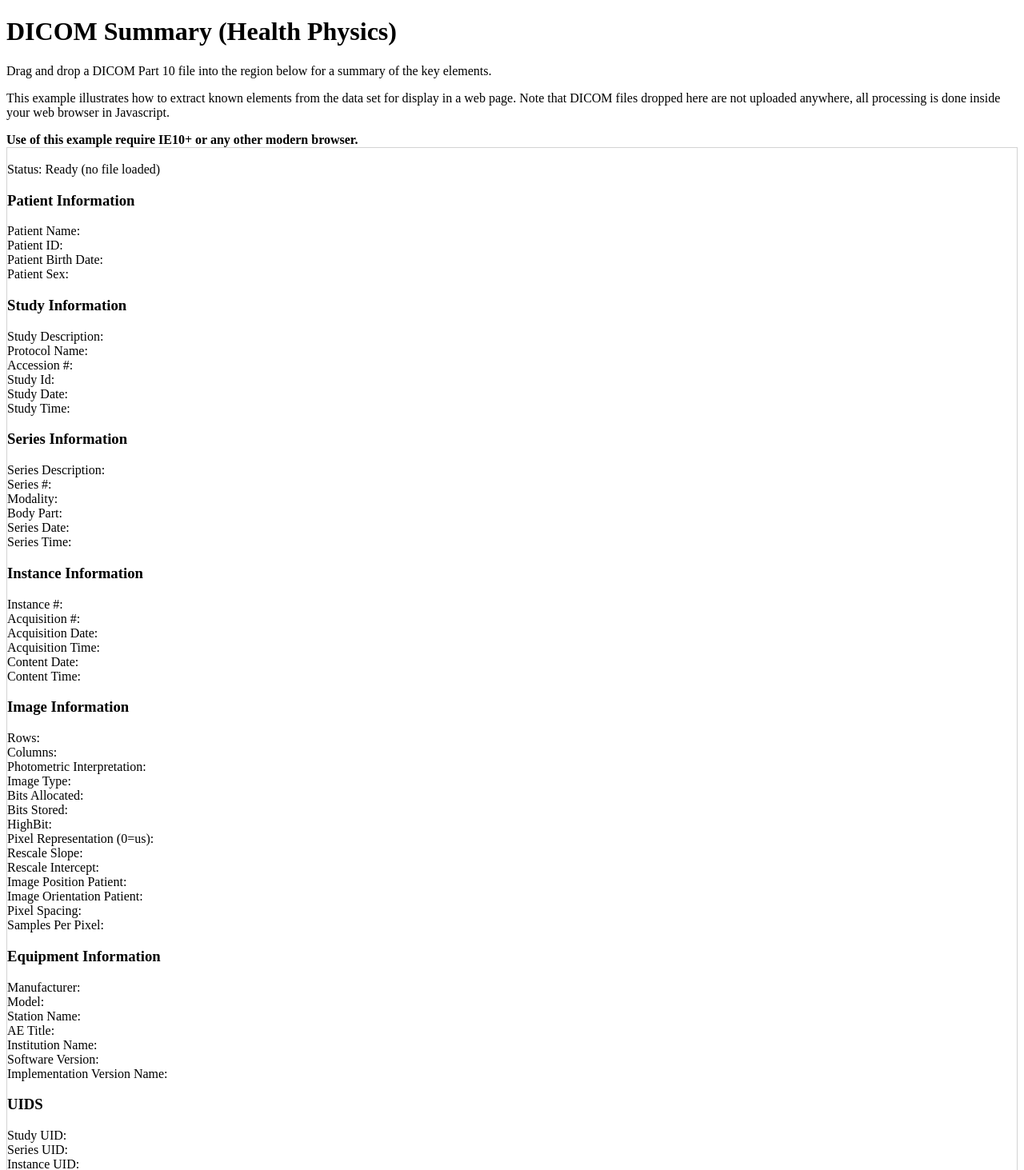
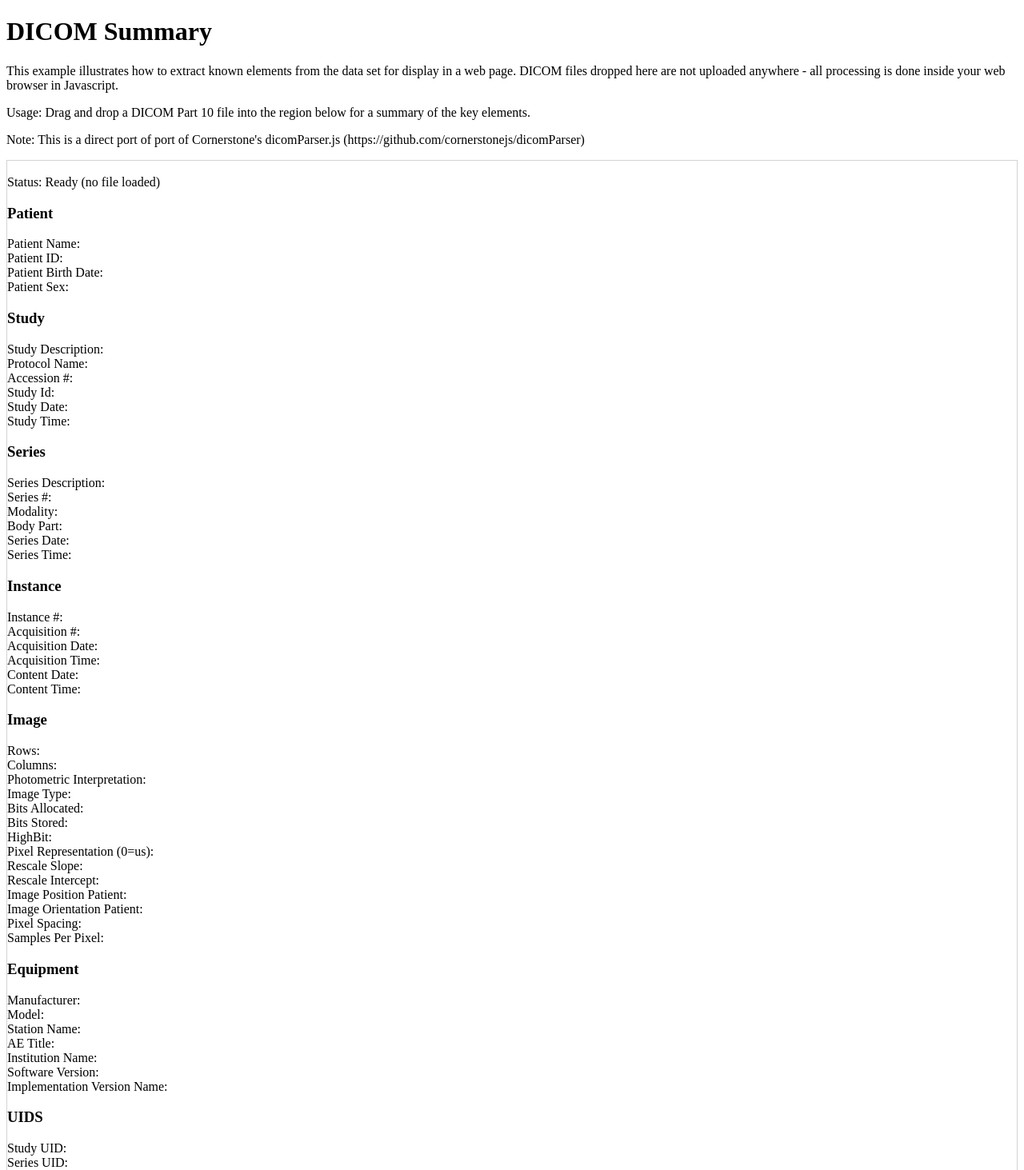
Before and after one commit to sharv999/appDICOMSummary, a Node server app: page / in a window 1280 px wide. Shown: the top 1463 px of the page at 80% size. Run offline with Node 20, Linux system fonts and the light colour scheme; some libraries are stand-ins or nearby versions.

Commit message:
updated index.html

```diff
--- a/views/index.html
+++ b/views/index.html
@@ -22,16 +22,18 @@
 <div class="container">
 
     <div class="page-header">
-        <h1>DICOM Summary (Health Physics)</h1>
-        <p class="lead">
-            Drag and drop a DICOM Part 10 file into the region below for a summary of the key elements.
-        </p>
+        <h1>DICOM Summary</h1>
+
         <p>
             This example illustrates how to extract known elements from the data set for display in a web page.
-            Note that DICOM files dropped here are not uploaded anywhere, all processing
-            is done inside your web browser in Javascript.
+            DICOM files dropped here are not uploaded anywhere - all processing is done inside your web browser in Javascript.
         </p>
-        <strong>Use of this example require IE10+ or any other modern browser.</strong>
+		<p>
+            Usage: Drag and drop a DICOM Part 10 file into the region below for a summary of the key elements.
+        </p>
+		<p>
+			Note: This is a direct port of port of Cornerstone's dicomParser.js (https://github.com/cornerstonejs/dicomParser)
+		</p>
 
     </div>
 
@@ -50,7 +52,7 @@
 
         <div class="panel panel-default ">
             <div class="panel-heading">
-                <h3 class="panel-title">Patient Information</h3>
+                <h3 class="panel-title">Patient</h3>
             </div>
             <div class="panel-body">
                 <div class="row">
@@ -74,7 +76,7 @@
 
         <div class="panel panel-default">
             <div class="panel-heading">
-                <h3 class="panel-title">Study Information</h3>
+                <h3 class="panel-title">Study</h3>
             </div>
             <div class="panel-body">
                 <div class="row">
@@ -107,7 +109,7 @@
 
         <div class="panel panel-default">
             <div class="panel-heading">
-                <h3 class="panel-title">Series Information</h3>
+                <h3 class="panel-title">Series</h3>
             </div>
             <div class="panel-body">
                 <div class="row">
@@ -140,7 +142,7 @@
 
         <div class="panel panel-default">
             <div class="panel-heading">
-                <h3 class="panel-title">Instance Information</h3>
+                <h3 class="panel-title">Instance</h3>
             </div>
             <div class="panel-body">
                 <div class="row">
@@ -175,7 +177,7 @@
 
         <div class="panel panel-default">
             <div class="panel-heading">
-                <h3 class="panel-title">Image Information</h3>
+                <h3 class="panel-title">Image</h3>
             </div>
             <div class="panel-body">
                 <div class="row">
@@ -245,7 +247,7 @@
 
         <div class="panel panel-default">
             <div class="panel-heading">
-                <h3 class="panel-title">Equipment Information</h3>
+                <h3 class="panel-title">Equipment</h3>
             </div>
             <div class="panel-body">
                 <div class="row">
```
